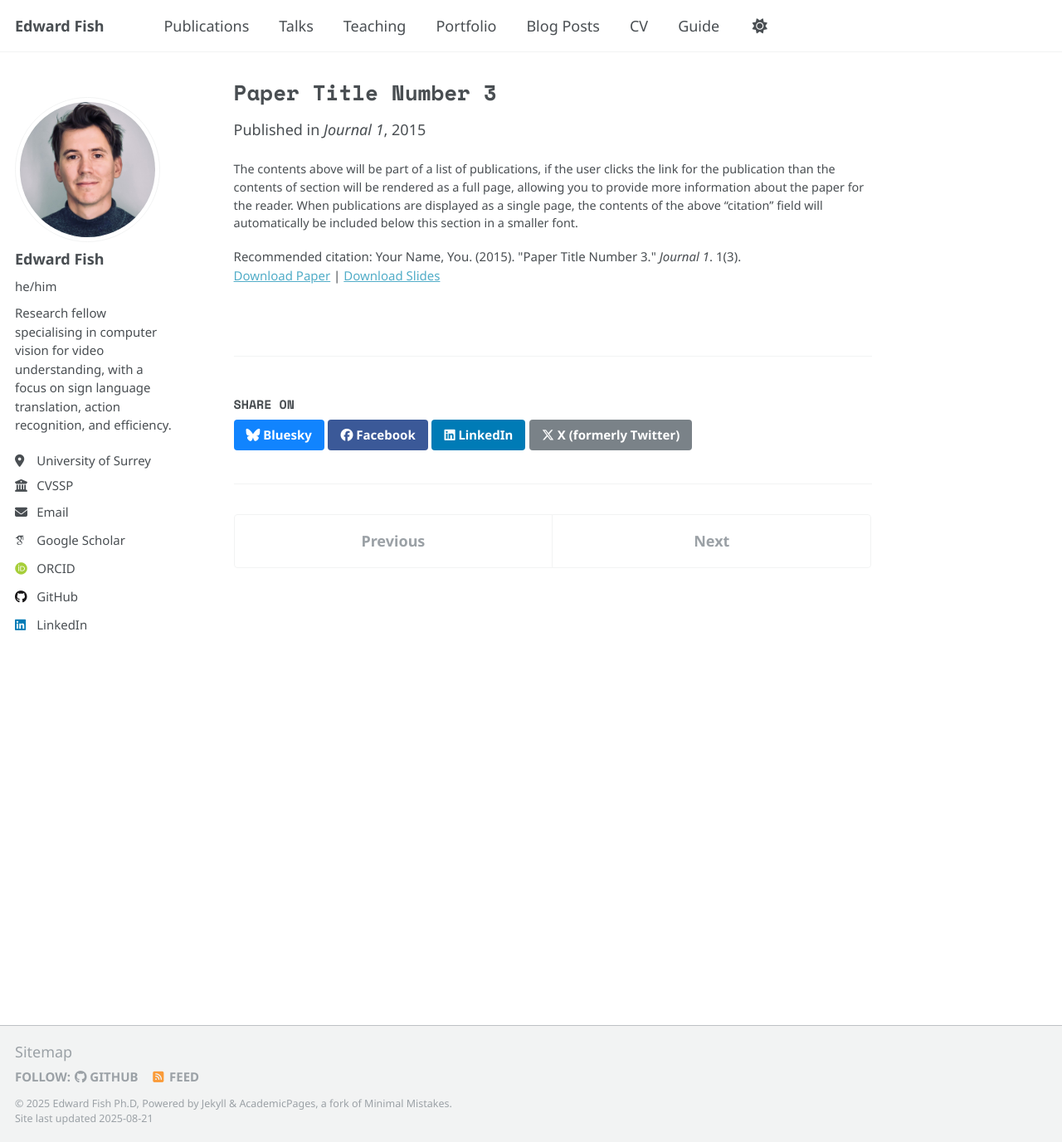
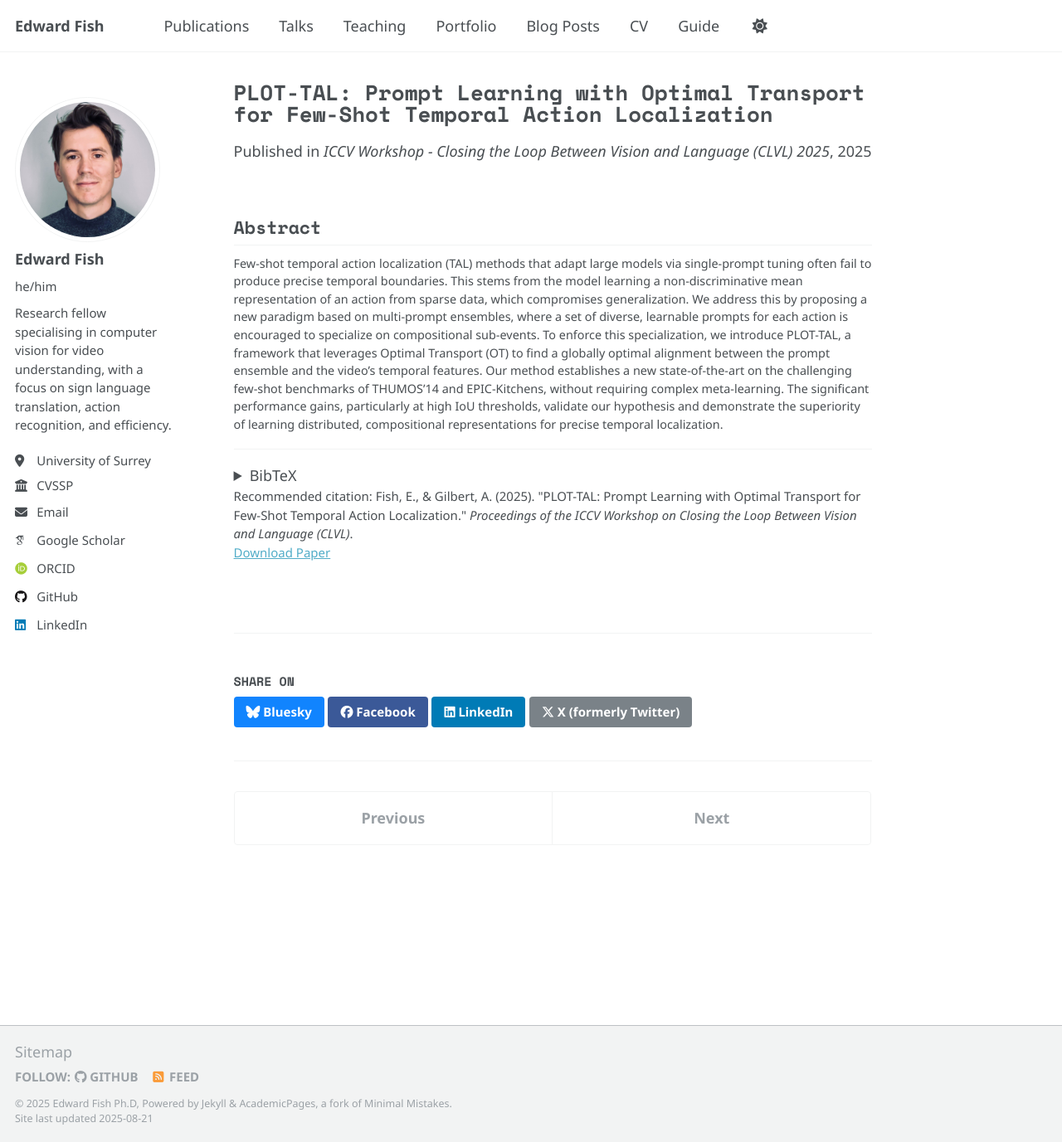
Before and after one commit to ed-fish/ed-fish.github.io, a Jekyll site: the page built from _publications/2015-10-01-paper-title-number-3.md, in a window 1280 px wide and 1377 px high. Shown: the whole window at 83% size. Built offline with Jekyll 4.4.1, drawn with Linux system fonts in a browser that asks for light colours; some web fonts are replaced.

Commit message:
Update 2015-10-01-paper-title-number-3.md

```diff
--- a/_publications/2015-10-01-paper-title-number-3.md
+++ b/_publications/2015-10-01-paper-title-number-3.md
@@ -1,14 +1,29 @@
 ---
-title: "Paper Title Number 3"
+title: "PLOT-TAL: Prompt Learning with Optimal Transport for Few-Shot Temporal Action Localization"
 collection: publications
-category: manuscripts
-permalink: /publication/2015-10-01-paper-title-number-3
-excerpt: 'This paper is about the number 3. The number 4 is left for future work.'
-date: 2015-10-01
-venue: 'Journal 1'
-slidesurl: 'http://academicpages.github.io/files/slides3.pdf'
-paperurl: 'http://academicpages.github.io/files/paper3.pdf'
-citation: 'Your Name, You. (2015). &quot;Paper Title Number 3.&quot; <i>Journal 1</i>. 1(3).'
+category: workshop
+permalink: /publication/2025-plot-tal
+excerpt: 'This paper introduces PLOT-TAL, a framework that uses multi-prompt ensembles and Optimal Transport to achieve state-of-the-art results in few-shot temporal action localization by learning compositional sub-events.'
+date: 2025-07-24
+venue: 'ICCV Workshop - Closing the Loop Between Vision and Language (CLVL) 2025'
+paperurl: 'https://arxiv.org/abs/2403.18915'
+citation: 'Fish, E., & Gilbert, A. (2025). &quot;PLOT-TAL: Prompt Learning with Optimal Transport for Few-Shot Temporal Action Localization.&quot; <i>Proceedings of the ICCV Workshop on Closing the Loop Between Vision and Language (CLVL)</i>.'
 ---
 
-The contents above will be part of a list of publications, if the user clicks the link for the publication than the contents of section will be rendered as a full page, allowing you to provide more information about the paper for the reader. When publications are displayed as a single page, the contents of the above "citation" field will automatically be included below this section in a smaller font.
+## Abstract
+
+Few-shot temporal action localization (TAL) methods that adapt large models via single-prompt tuning often fail to produce precise temporal boundaries. This stems from the model learning a non-discriminative mean representation of an action from sparse data, which compromises generalization. We address this by proposing a new paradigm based on multi-prompt ensembles, where a set of diverse, learnable prompts for each action is encouraged to specialize on compositional sub-events. To enforce this specialization, we introduce PLOT-TAL, a framework that leverages Optimal Transport (OT) to find a globally optimal alignment between the prompt ensemble and the video's temporal features. Our method establishes a new state-of-the-art on the challenging few-shot benchmarks of THUMOS'14 and EPIC-Kitchens, without requiring complex meta-learning. The significant performance gains, particularly at high IoU thresholds, validate our hypothesis and demonstrate the superiority of learning distributed, compositional representations for precise temporal localization.
+
+---
+
+<details>
+<summary>BibTeX</summary>
+<pre>
+@article{fish2025plot,
+  title={PLOT-TAL--Prompt Learning with Optimal Transport for Few-Shot Temporal Action Localization},
+  author={Fish, Edward and Gilbert, Andrew},
+  journal={arXiv preprint arXiv:2403.18915},
+  year={2025}
+}
+</pre>
+</details>
```
